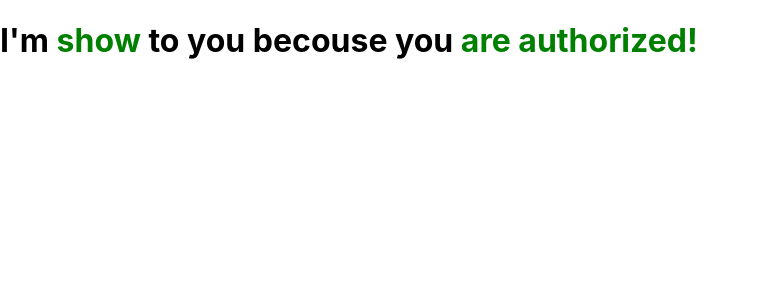
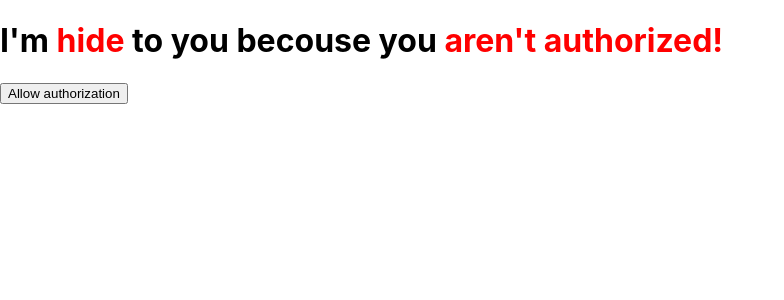
Before and after one commit to AndreZara1999/react-essentials, a React (Create React App) app: page / in a window 1280 px wide. Shown: the top 300 px of the page, without its empty margins (0-784 px from the left). Built offline with nearby package versions, Linux system fonts and the light colour scheme.

Commit message:
Add state and manage with hook useState

```diff
--- a/src/App.js
+++ b/src/App.js
@@ -1,4 +1,5 @@
 import './App.css';
+import React, { useState } from 'react';
 
 function ShowMe() {
   return <h1>I'm <span style={{ color : 'green' }}>show</span> to you becouse you <span style={{color : 'green'}}>are authorized!</span></h1>
@@ -8,10 +9,15 @@ function HideMe() {
   return <h1>I'm <span style={{color : 'red'}}>hide</span> to you becouse you <span style={{color : 'red'}}>aren't authorized!</span></h1>
 }
 
-function App(props) {
+function App() {
+  const [authorized, setAuthorized] = useState(false);
   return (
     <>
-      { props.authorized ? <ShowMe /> : <HideMe /> }
+      { authorized ? <ShowMe /> : <HideMe /> }
+
+      { authorized
+        ? <button onClick={() => setAuthorized(!authorized)}>Revocation authorization</button>
+        : <button onClick={() => setAuthorized(!authorized)}>Allow authorization</button> }
     </>
   );
 }
--- a/src/index.js
+++ b/src/index.js
@@ -6,7 +6,7 @@ import reportWebVitals from './reportWebVitals';
 
 ReactDOM.render(
   <React.StrictMode>
-    <App authorized={true} />
+    <App />
   </React.StrictMode>,
   document.getElementById('root')
 );
```
